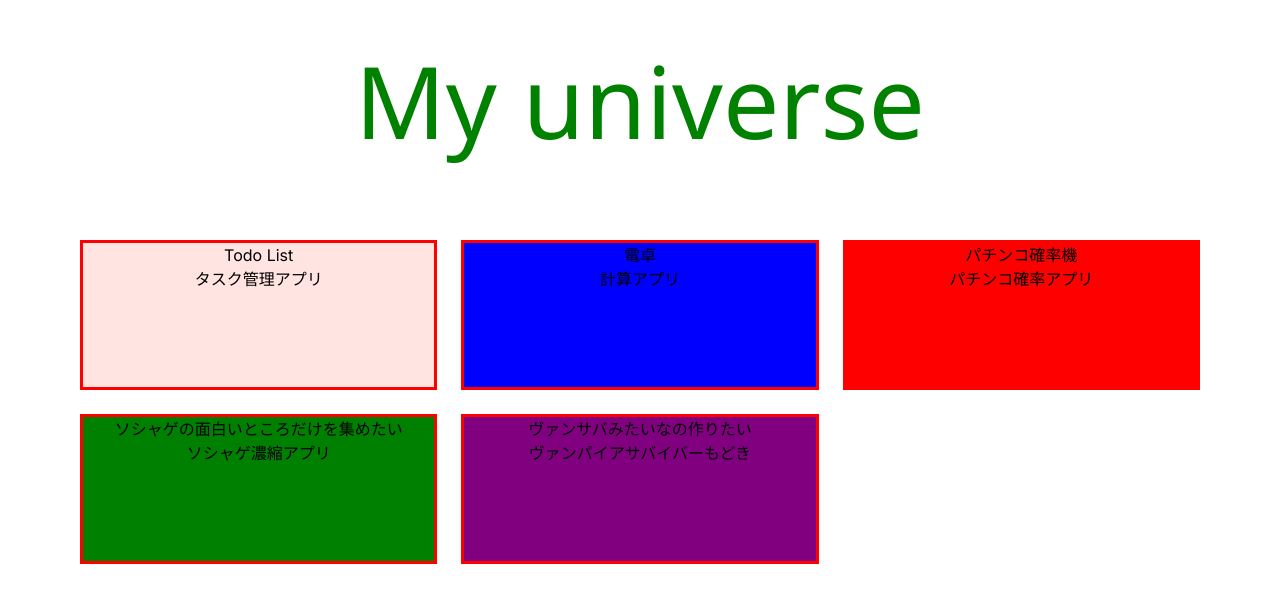
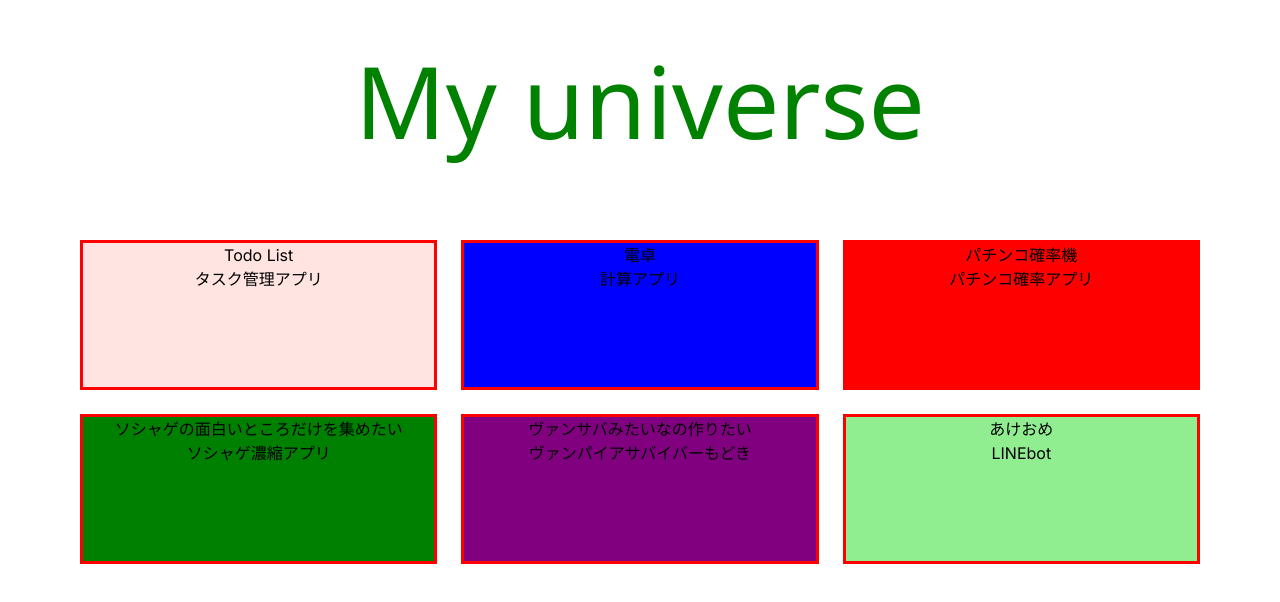
Before and after one commit to Reossann/my-universe, a Next.js app: page / in a window 1280 px wide. Shown: the top 602 px of the page. Built offline with nearby package versions, Linux system fonts and the light colour scheme.

Commit message:
feat: appを追加したい

```diff
--- a/app/page.tsx
+++ b/app/page.tsx
@@ -7,6 +7,7 @@ const apps = [
 {id: "pachinco", name: "パチンコ確率機", path: "/pachinco", description: "パチンコ確率アプリ", color:"red"},
 {id: "SG", name: "ソシャゲの面白いところだけを集めたい", path: "/sg", description: "ソシャゲ濃縮アプリ", color:"green"},
 {id: "VS", name: "ヴァンサバみたいなの作りたい", path: "/vs", description: "ヴァンパイアサバイバーもどき", color:"purple"},
+{id: "あけおめbotを作りたい", name: "あけおめ", path: "/akeome", description: "LINEbot", color:"lightgreen"},
 ]
 
 
```
